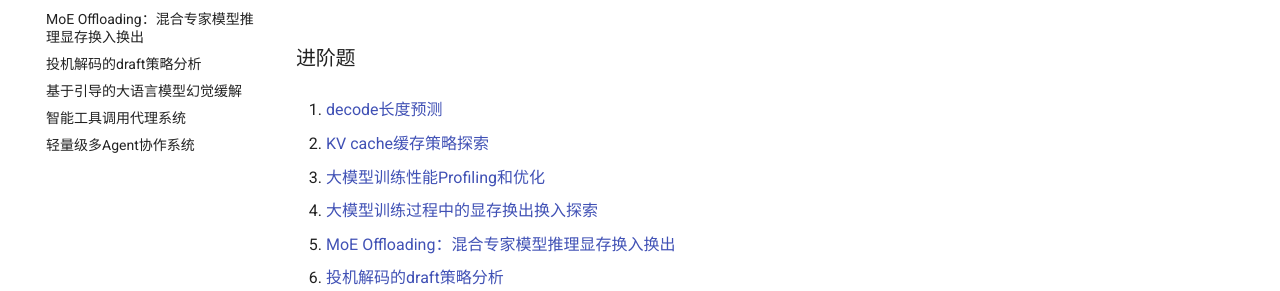
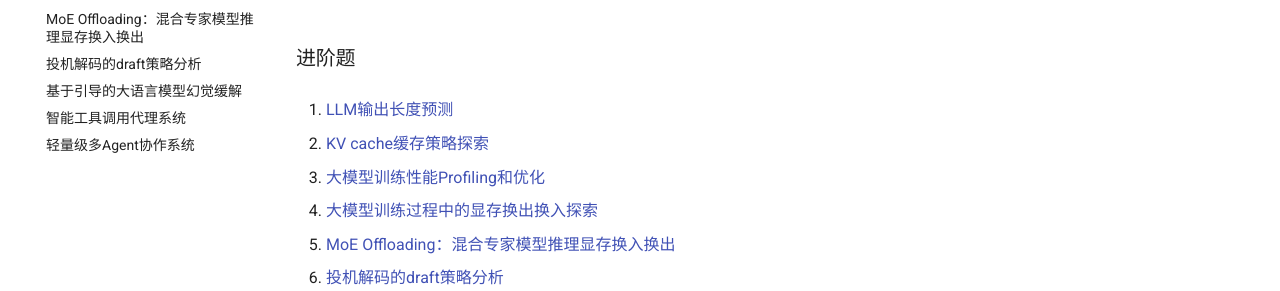
Before and after one commit to zhiweinju/nju-dl-lab-2025spring, an MkDocs documentation site: the page built from docs/final/课程大作业.md, in a window 1280 px wide and 900 px high, scrolled down 975 px. Shown: the part 398-689 px from the top of the window. Built offline with MkDocs 1.6.1 and Material for MkDocs 9.7.7, drawn with Linux system fonts in a browser that asks for light colours; a style sheet for code colours, icons or effects is not loaded.

Commit message:
Update 课程大作业.md

```diff
--- a/docs/final/课程大作业.md
+++ b/docs/final/课程大作业.md
@@ -42,7 +42,7 @@ coming soon
 
 ### 进阶题
 
-1. [decode长度预测](./projects/Generation_Length_Prediction.md)
+1. [LLM输出长度预测](./projects/Generation_Length_Prediction.md)
 
 2. [KV cache缓存策略探索](./projects/Caching-Strategy.md)
 
```
